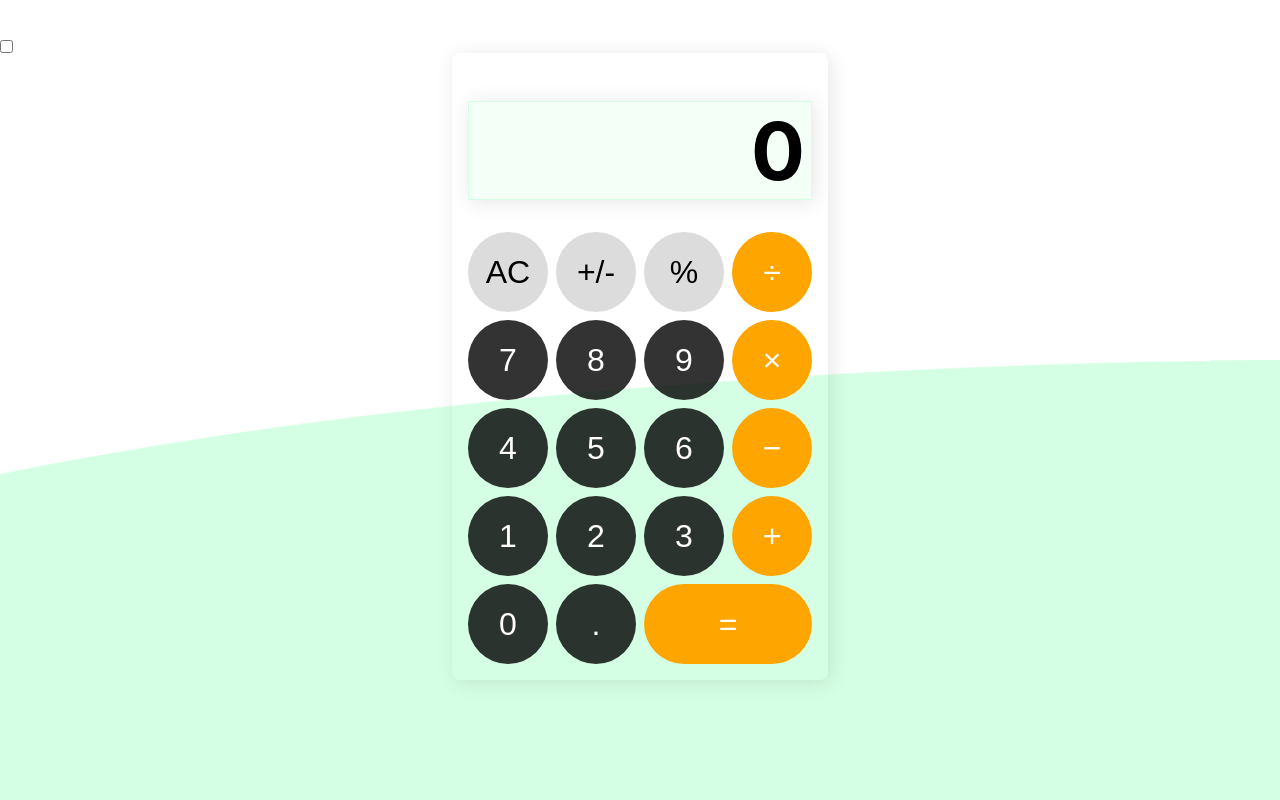
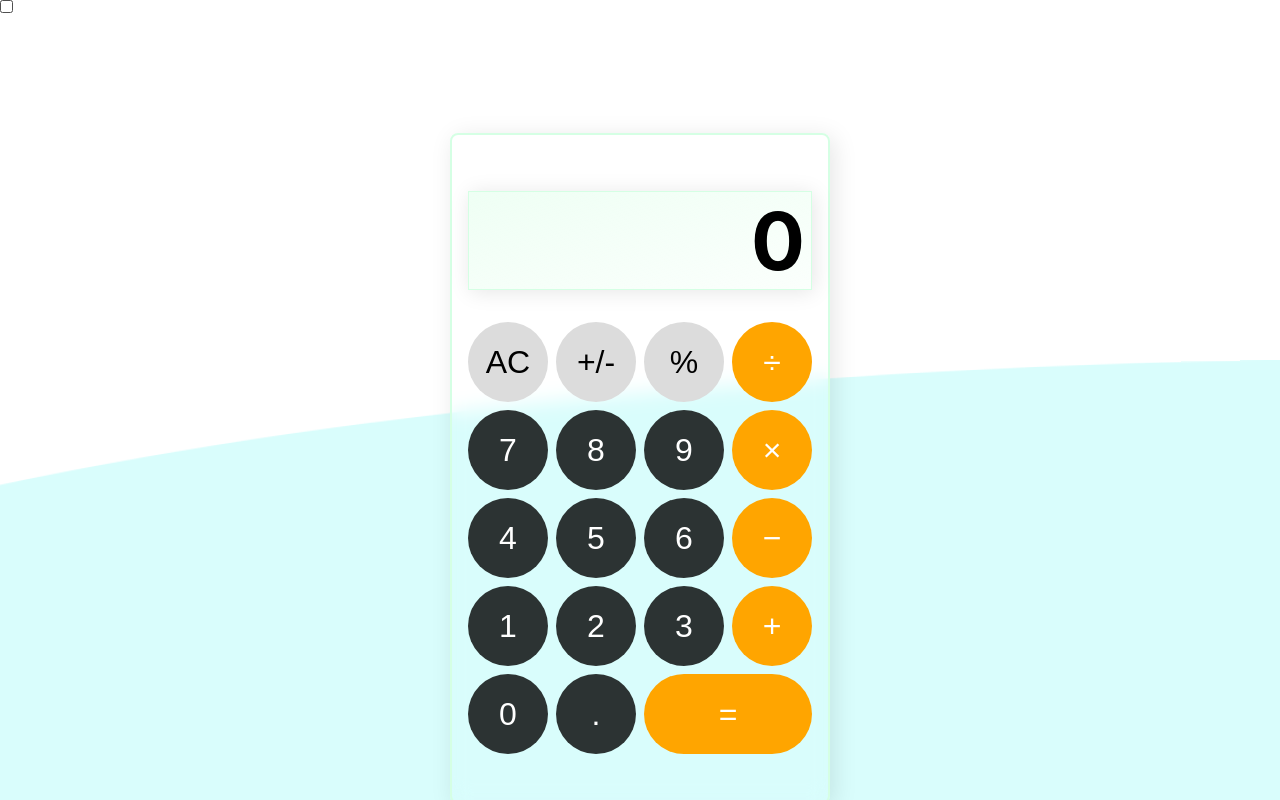
Before and after one commit to Kristian-kodehode/calculator-v3, a React (Vite) app: page / in a window 1280 px wide. Built offline with nearby package versions, Linux system fonts and the light colour scheme.

Commit message:
updated animation bg

```diff
--- a/src/App.jsx
+++ b/src/App.jsx
@@ -7,7 +7,7 @@ function App() {
     setDarkMode((prevMode) => !prevMode);
   };
   return (
-    <div className="page">
+    <div className="page page2">
       {/* <h1>Calculator</h1> */}
       <div className="">
         <div className="checkbox-container">
--- a/src/index.css
+++ b/src/index.css
@@ -35,26 +35,22 @@ code {
 }
 
 .container {
-  /* height: 100vh; */
-  /* margin-top: 80px; */
-  /* border: 1px solid black; */
   display: flex;
   flex-direction: column;
   justify-content: center;
   align-items: center;
+  /* border: 1px solid red; */
 }
 
 .calculator {
   max-width: 400px;
-  padding: 16px;
+  max-height: 800px;
+  padding: 16px 16px 48px 16px;
   display: flex;
   flex-direction: column;
   align-items: center;
-  justify-content: end;
-  /* align-items: flex-end; */
-  /* border: 3px solid coral; */
   border-radius: 8px;
-  /* box-shadow: 3px 3px 20px rgba(0, 0, 0, 0.1); */
+  backdrop-filter: blur(10px);
 }
 .darkmode {
   background-color: black;
@@ -64,14 +60,19 @@ code {
 
 .display {
   border: 1px solid #d5ffe4;
-  background-color: hsla(141, 100%, 92%, 0.3);
+  background: linear-gradient(
+    to right bottom,
+    hsla(140, 100%, 92%, 0.4),
+    hsla(140, 100%, 92%, 0.1)
+  );
   box-shadow: 2px 2px 20px rgba(0, 0, 0, 0.1);
   width: 100%;
   font-size: 80px;
   padding-right: 6px;
   font-weight: bold;
-  margin: 32px 9px;
+  margin: 40px 8px 32px;
   text-align: end;
+  height: 100%;
 }
 
 .keypad {
@@ -129,10 +130,8 @@ button:active {
 */
 
 .page {
-  padding-top: 40px;
   height: 100vh;
   background-color: rgba(255, 255, 255, 0.1);
-  backdrop-filter: blur(30px);
 }
 
 .page::before {
@@ -143,23 +142,55 @@ button:active {
   top: 45%;
   left: 50%;
   background-color: #d5ffe4;
-  /* background-color: #0075ff; */
   border-radius: 50%;
   transform: translateX(-50%) skew(0, -10deg);
-  animation: wave 7s ease-in-out infinite alternate;
-  -webkit-animation: wave 7s ease-in-out infinite alternate;
+
+  animation: wave 7s ease-in-out infinite alternate,
+    colorchange 9s ease-in-out infinite alternate;
+  -webkit-animation: wave 7s ease-in-out infinite alternate,
+    colorchange 9s ease-in-out infinite alternate;
   z-index: -1;
 }
+
+@keyframes colorchange {
+  0% {
+    background-color: #d5ffe4;
+  }
+  50% {
+    background-color: #d5fdff;
+  }
+  100% {
+    background-color: #d5ffe4;
+  }
+}
+
 @keyframes wave {
   from {
-    transform: translateX(-50%) skew(0, -5deg);
+    transform: translateX(-50%) skew(0, -10deg);
   }
   to {
     transform: translateX(-30%) skew(10deg, 0);
-    -webkit-transform: translateX(-30%) skew(10deg, 0);
-    -moz-transform: translateX(-30%) skew(10deg, 0);
-    -ms-transform: translateX(-30%) skew(10deg, 0);
-    -o-transform: translateX(-30%) skew(10deg, 0);
+  }
+}
+
+@-webkit-keyframes colorchange {
+  0% {
+    background-color: #d5ffe4;
+  }
+  50% {
+    background-color: #1e8ed8;
+  }
+  100% {
+    background-color: #d5ffe4;
+  }
+}
+
+@-webkit-keyframes wave {
+  from {
+    transform: translateX(-50%) skew(0, -10deg);
+  }
+  to {
+    transform: translateX(-30%) skew(10deg, 0);
   }
 }
 
@@ -170,8 +201,13 @@ button:active {
 MEDIA QUERY
 */
 @media only screen and (min-width: 600px) {
+  .container {
+    margin: 120px auto;
+  }
   .calculator {
     border-radius: 8px;
-    box-shadow: 3px 3px 20px rgba(0, 0, 0, 0.1);
+    border: 2px solid #d5ffe4;
+    box-shadow: 4px 4px 25px rgba(0, 0, 0, 0.1);
+    /* min-height: 10px; */
   }
 }
```
